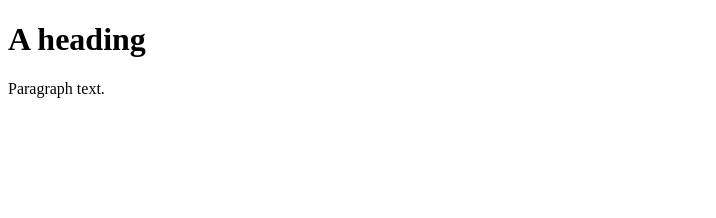
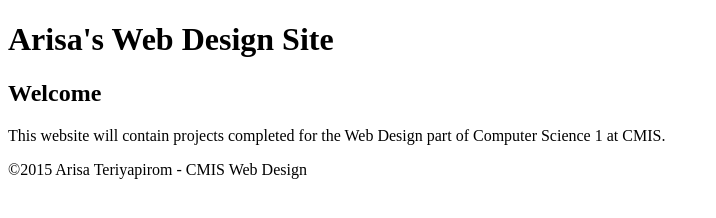
Before and after one commit to aris1763-cmis/aris1763-cmis-wb, a plain HTML site: page index.html in a window 1280 px wide. Shown: the whole page, without its empty margins (0-716 px from the left). Drawn offline with Linux system fonts and the light colour scheme.

Commit message:
Edited index.html

```diff
--- a/index.html
+++ b/index.html
@@ -1,17 +1,23 @@
- <!doctype html>
+<!doctype html>
 <html>
 	<head>
 		<title>
-			Title Text
+			Web Design Website
 		</title>
 		<meta charset="utf-8"/>
 	</head>
 	<body>
-		<h1>
-			A heading
-		</h1>
-		<p>
-			Paragraph text.
-		</p>
+		<header>
+			<h1>Arisa's Web Design Site</h1>
+		</header>
+		<nav>
+		</nav>
+		<main>
+			<h2>Welcome</h2>
+			<p>This website will contain projects completed for the Web Design part of Computer Science 1 at CMIS.</p>
+		</main>
+		<footer>
+			 ©2015 Arisa Teriyapirom - CMIS Web Design
+		</footer>
 	</body>
 </html>
```
